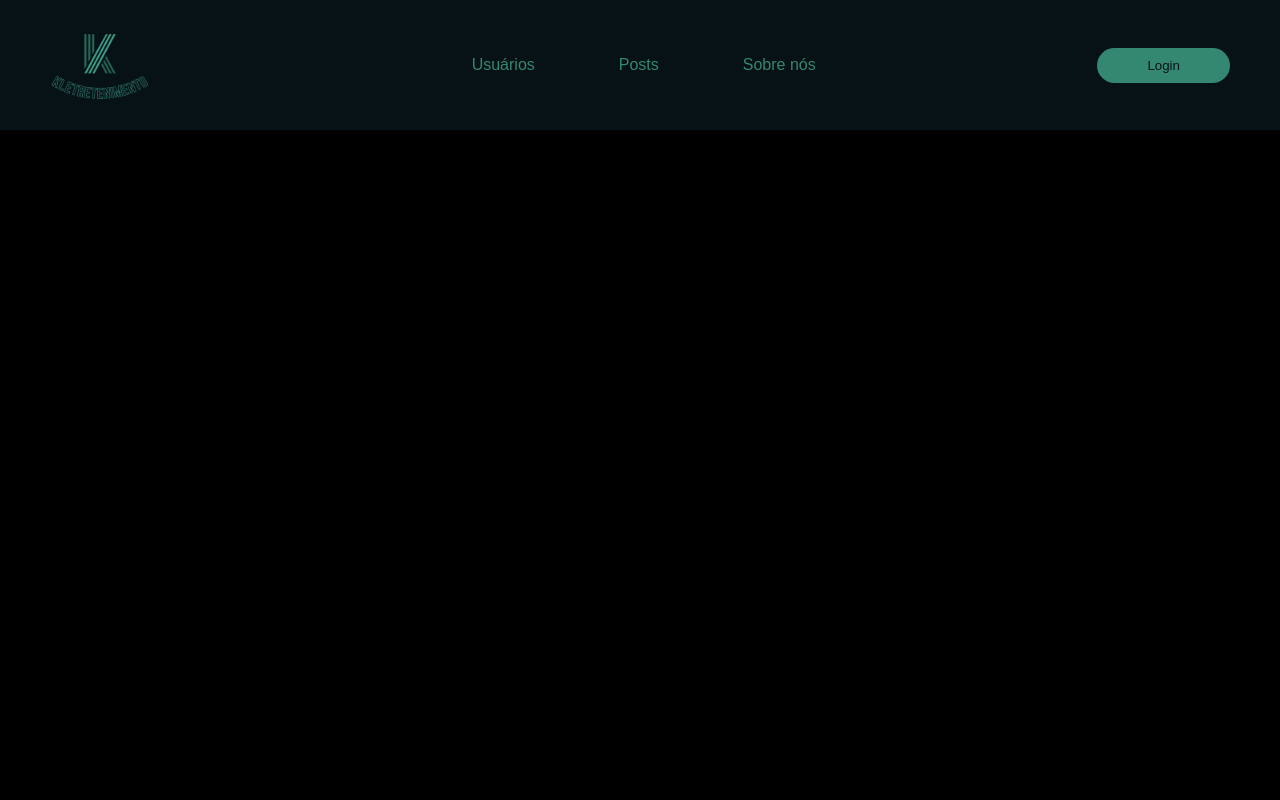
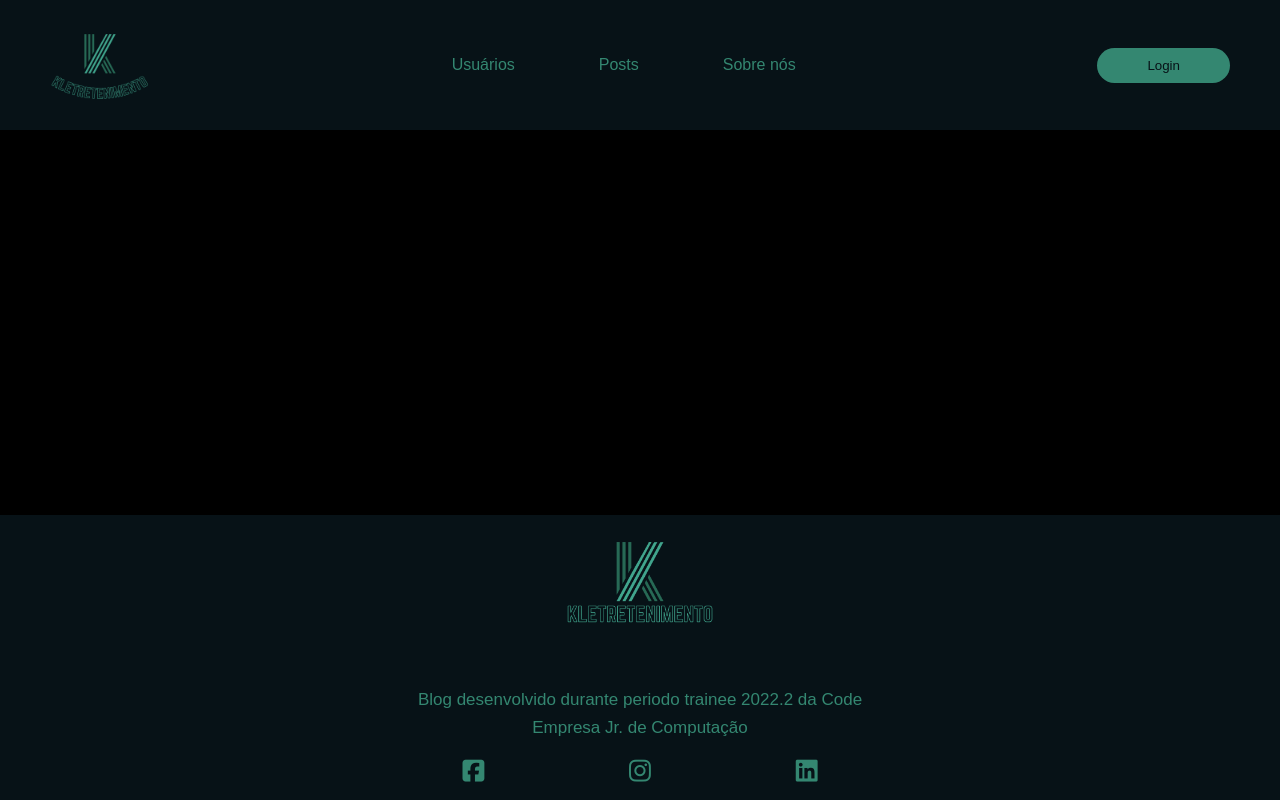
Before and after one commit to KleitonEwerton/kletretenimento, a PHP site: page /app/views/includes/navbar.html in a window 1280 px wide. Run offline with PHP 8.4, Linux system fonts and the light colour scheme; some libraries are stand-ins or nearby versions; some web fonts are replaced.

Commit message:
Finaliza footer

```diff
--- a/app/views/includes/navbar.html
+++ b/app/views/includes/navbar.html
@@ -5,6 +5,7 @@
     <meta http-equiv="X-UA-Compatible" content="IE=edge">
     <meta name="viewport" content="width=device-width, initial-scale=1.0">
     <link href="../../../public/css/nav.css" rel="stylesheet">
+    <script src="https://kit.fontawesome.com/39cebfa79c.js" crossorigin="anonymous"></script>
     <title>Document</title>
 </head>
 <body>
@@ -20,5 +21,16 @@
         </nav>
         <a class="login-btn" href="#"><button>Login</button></a>
     </header>
+    <footer>
+        <div class="ft-cnt">
+            <img class="Ft-lg" src="../../../public/assets/logo3-sem-fundo.png">
+            <p>Blog desenvolvido durante periodo trainee 2022.2 da Code Empresa Jr. de Computação</p>
+            <ul class="ft-itens">
+                <li><a href="https://www.facebook.com/codeempresajunior"><i class="fa-brands fa-square-facebook"></i></a></li>
+                <li><a href="https://www.instagram.com/codejr/"><i class="fa-brands fa-instagram"></i></a></li>
+                <li><a href="https://www.linkedin.com/company/codejr"><i class="fa-brands fa-linkedin"></i></a></li>
+            </ul>
+        </div>
+    </footer>
 </body>
 </html>
--- a/public/css/nav.css
+++ b/public/css/nav.css
@@ -36,6 +36,7 @@ header{
 
 .nav-itens{
     list-style: none;
+    padding-left: 0px;
 
     animation-name: fade-movement;
     animation-duration: 0.5s;
@@ -89,6 +90,73 @@ li, a{
     color: #348771;
 }
 
+footer{
+    display: flex;
+    flex-direction: column;
+    align-items: center;
+    justify-content: center;
+    text-align: center;
+    position: absolute;
+    bottom: 0;
+    width: 100%;
+    background-color: #071217;
+
+    animation-name: fade-movement;
+    animation-duration: 0.5s;
+}
+
+.ft-cnt{
+    margin: 0 auto;
+
+    animation-name: fade-movement;
+    animation-duration: 0.5s;
+}
+
+.Ft-lg{
+    width: 150px;
+    height: 150px;
+
+    animation-name: fade-movement;
+    animation-duration: 0.5s;
+}
+
+p{
+    font-family: "Montserrat", sans-serif;
+    color: #348771;
+    font-size: 17px;
+    max-width: 500px;
+    line-height: 28px;
+
+    animation-name: fade-movement;
+    animation-duration: 0.5s;
+}
+
+.ft-itens{
+    display: flex;
+    justify-content: space-around;
+    width: 100%;
+    padding-left: 0px;
+}
+
+.ft-itens li{
+    text-decoration: none;
+    list-style: none;
+    align-self: center;
+
+    animation-name: fade-movement;
+    animation-duration: 0.5s;
+}
+
+.ft-itens li a i{
+    font-size: 25px;
+    cursor: pointer;
+}
+
+.ft-itens li a i:hover{
+    color: #266354;
+    transition: all 0.5s ease 0s;
+}
+
 @keyframes fade-movement{
     0% {transform: translate(0px, -15px); opacity: 0;}
     25% {opacity: 0.25;}
@@ -115,4 +183,22 @@ li, a{
     display: block;
 }
 
+.Ft-lg{
+    width: 5rem;
+    height: 5rem;
 }
+
+.ft-itens li a i{
+    font-size: 1rem;
+}
+
+.p{
+    font-family: "Montserrat", sans-serif;
+    color: #348771;
+    font-size: 14px;
+    max-width: 400px;
+    line-height: 14px;
+
+}
+
+}
```
